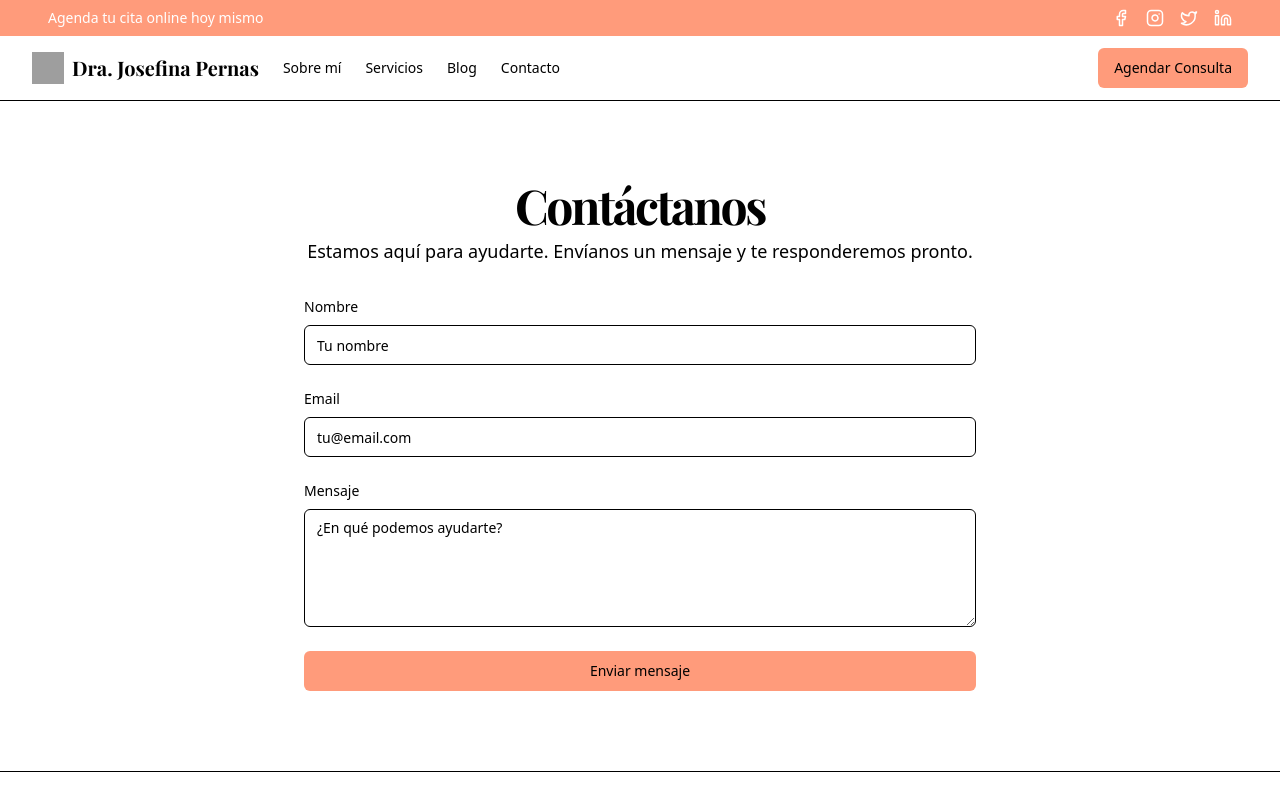
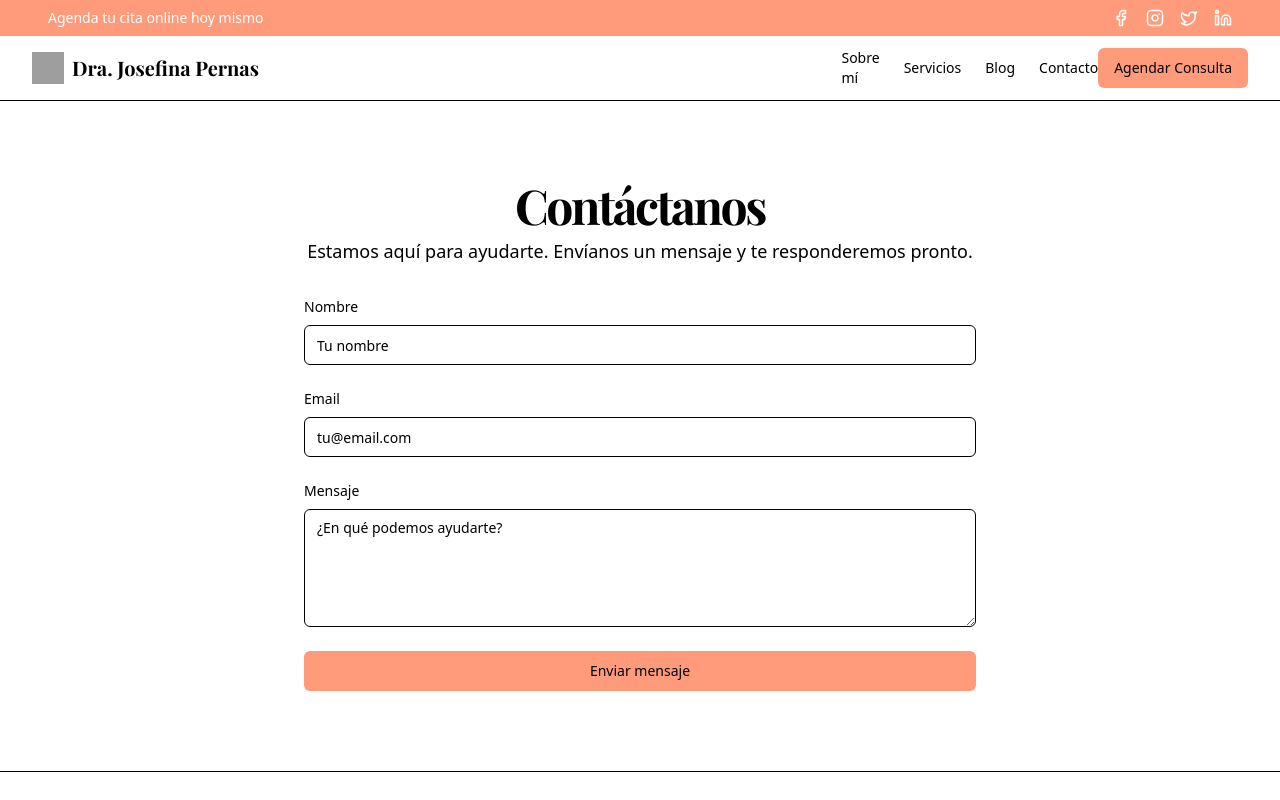
Before and after one commit to clientesweb/drpernasjosefina, a Next.js app: page /contact in a window 1280 px wide. Shown: the top 800 px of the page. Built offline with nearby package versions, Linux system fonts and the light colour scheme; grey boxes are pictures that could not be loaded; a web font is replaced by a local one.

Commit message:
Actualizar header.tsx

```diff
--- a/components/header.tsx
+++ b/components/header.tsx
@@ -8,7 +8,7 @@ export function Header() {
     <header className="sticky top-0 z-50 w-full border-b bg-background/95 backdrop-blur supports-[backdrop-filter]:bg-background/60">
       <div className="container flex h-16 items-center">
         <MobileNav />
-        <Link href="/" className="mr-6 flex items-center space-x-2">
+        <Link href="/" className="mr-6 flex items-center space-x-2 md:mr-0 w-full justify-center md:justify-start">
           <Image
             src="/brain-logo.svg"
             alt="Logo"
@@ -16,7 +16,7 @@ export function Header() {
             height={40}
             className="h-8 w-8"
           />
-          <span className="font-playfair text-xl font-bold hidden sm:inline-block">
+          <span className="font-playfair text-xl font-bold inline-block">
             Dra. Josefina Pernas
           </span>
         </Link>
```
